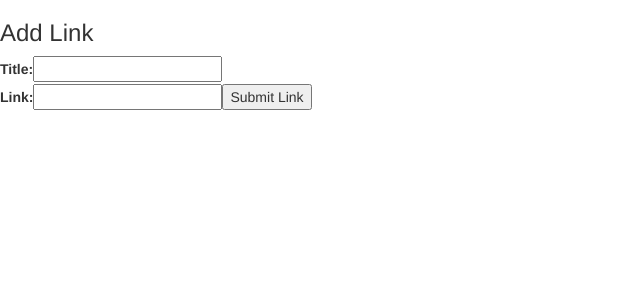
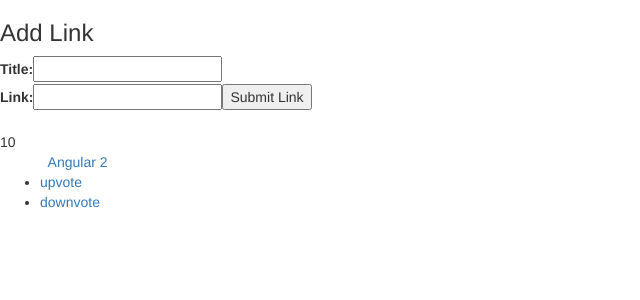
Before and after one commit to cahuizar/ArticleCreator, an Angular app: page / in a window 1280 px wide. Shown: the top 300 px of the page, without its empty margins (0-640 px from the left). Built offline with nearby package versions, Linux system fonts and the light colour scheme.

Commit message:
module created

```diff
--- a/src/app/app.component.html
+++ b/src/app/app.component.html
@@ -7,3 +7,4 @@
     <input name="link" value="" #newLink>
     <input type="button" (click)="addArticle(newTitle, newLink)" value="Submit Link">
 </form>
+<app-article></app-article>
--- a/src/app/app.component.ts
+++ b/src/app/app.component.ts
@@ -1,4 +1,5 @@
 import { Component } from '@angular/core';
+import { ArticleComponent } from './article/article.component';
 
 @Component({
   selector: 'app-root',
--- a/src/app/article/article.component.html
+++ b/src/app/article/article.component.html
@@ -1,11 +1,11 @@
 <div class="value">
-    {{votes}}
+    {{article.votes}}
 </div>
 <div class="label">
     Points
 </div>
-<a href="{{ link }}">
-    {{title}}
+<a href="{{ article.link }}">
+    {{article.title}}
 </a>
 <ul>
     <li class="item">
--- a/src/app/article/article.component.ts
+++ b/src/app/article/article.component.ts
@@ -1,4 +1,5 @@
 import { Component, OnInit } from '@angular/core';
+import { Article } from './article.model';
 
 @Component({
   selector: 'app-article',
@@ -9,8 +10,24 @@
   }
 })
 export class ArticleComponent implements OnInit {
+  article : Article;
+  constructor() {
+    this.article = new Article(
+      'Angular 2',
+      'carlohuizar.com',
+      10
+    );
+  }
 
-  constructor() { }
+  voteUp() : boolean {
+    this.article.voteUp();
+    return false;
+  }
+
+  voteDown() : boolean {
+    this.article.voteDown();
+    return false;
+  }
 
   ngOnInit() {
   }
--- /dev/null
+++ b/src/app/article/article.model.ts
@@ -0,0 +1,18 @@
+export class Article {
+  title : string;
+  link : string;
+  votes : number;
+
+  constructor(title : string, link : string, votes? : number) {
+    this.title = title;
+    this.link = link;
+    this.votes = votes || 0;
+  }
+  voteUp() : void {
+    this.votes += 1;
+  }
+
+  voteDown() : void {
+    this.votes -= 1;
+  }
+}
```
